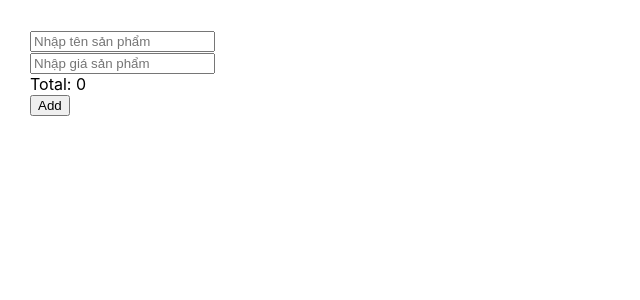
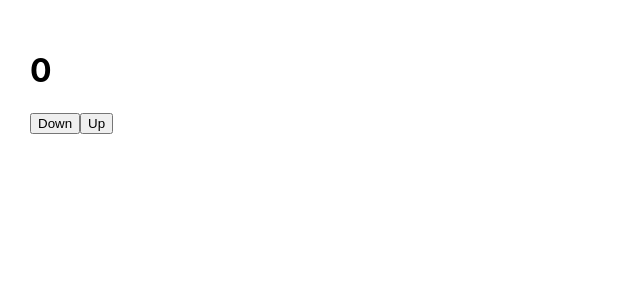
Before and after one commit to hieule210924tb/learn-react, a React (Create React App) app: page / in a window 1280 px wide. Shown: the top 300 px of the page, without its empty margins (0-640 px from the left). Built offline with nearby package versions, Linux system fonts and the light colour scheme.

Commit message:
useReducer

```diff
--- a/src/App.js
+++ b/src/App.js
@@ -1,60 +1,48 @@
-import { useState , useMemo, useRef} from "react";
-import Content from './Content'
-
-function App() {
-  const [name, setName] = useState('')
-  const [price, setPrice] = useState('')
-  const [products, setProducts] = useState([])
-
-  const nameRef = useRef() // thêm useRef() để khi add xong nó tự focus vào thẻ input
-  const handleSubmit = () =>{
-      setProducts([...products,{
-        name,
-        price: parseInt(price) // đổi sang dạng số
-      }])
-      setName('')
-      setPrice('')
-      nameRef.current.focus()
-  }
-
-   const total = useMemo(()=>{
-      const result=  products.reduce((result, prod)=>{
-        return  result + prod.price
-    }
-    ,0)
-    return result
-   },[products])
+import { useReducer} from "react";
+// import Content from './Content'
+//  1 .Phân tích bài toán với useState
+// 1.1 . Init state =0
+// 1.2 . Actions : down(state -1) / up(sate +1)
+//  2 .Phân tích bài toán với useReducer
+// 2.1 . Init state =0
+// 2.2 . Actions : down(state -1) / up(sate +1)
+// 2.3 . Tạo ra Reducer
+// 2.4 . Dispatch (là một thuật ngữ để đi kích hoạt Reducer)
 
 
-  return(
-    < div style={{padding:'30px'}}>
-       <input
-         ref={nameRef}
-         value={name}
-         placeholder="Nhập tên sản phẩm"
-         onChange={(e) => setName(e.target.value)}
-       />
-       <br />
-       <input
-        value={price}
-        placeholder="Nhập giá sản phẩm"
-         onChange={(e) => setPrice(e.target.value)}
-       />
-        <br />
-        Total: {total}
-        <br />
-       <button
-         onClick={handleSubmit}
-       >Add</button>
-       <ul>
-       {
-        products.map((product, index) =>(
-          <li key={index}>{product.name} - {product.price}</li>
-        ))
+ // B1 : Tạo init state = 0
+   const initState =0
+ // B2 : Actions
+   const UP_ACTION = 'up'
+   const DOWN_ACTION = 'down'
+ // B2 :Tạo Reducer
+   const reducer = (state, action) =>{
+       switch(action){
+           case UP_ACTION:
+            return state + 1;
+           case DOWN_ACTION:
+              return state - 1;
+          default:
+             throw new Error('Invalid action')
        }
-       </ul>
-   </div>
-  )
+   }
+function App() {
+   const [count, dispatch] = useReducer(reducer, initState)
+
+    return(
+      <div style={{padding:'30px'}}>
+          <h1>{count}</h1>
+
+          <button
+             onClick={()=>dispatch(DOWN_ACTION)}
+            >Down
+            </button>
+          <button
+            onClick={()=>dispatch(UP_ACTION)}
+            >Up
+          </button>
+    </div>
+    )
 }
 
 export default App;
```
